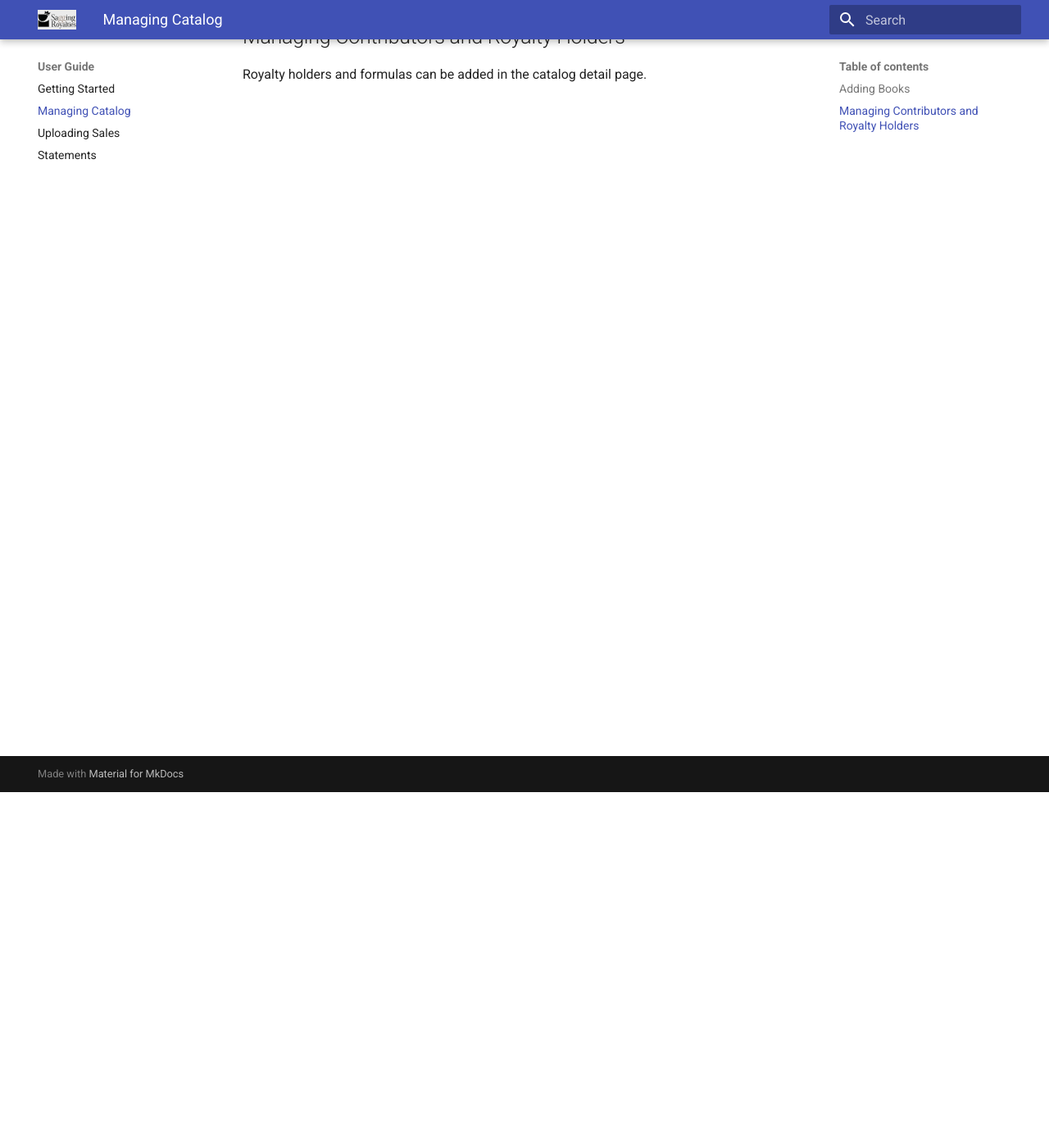
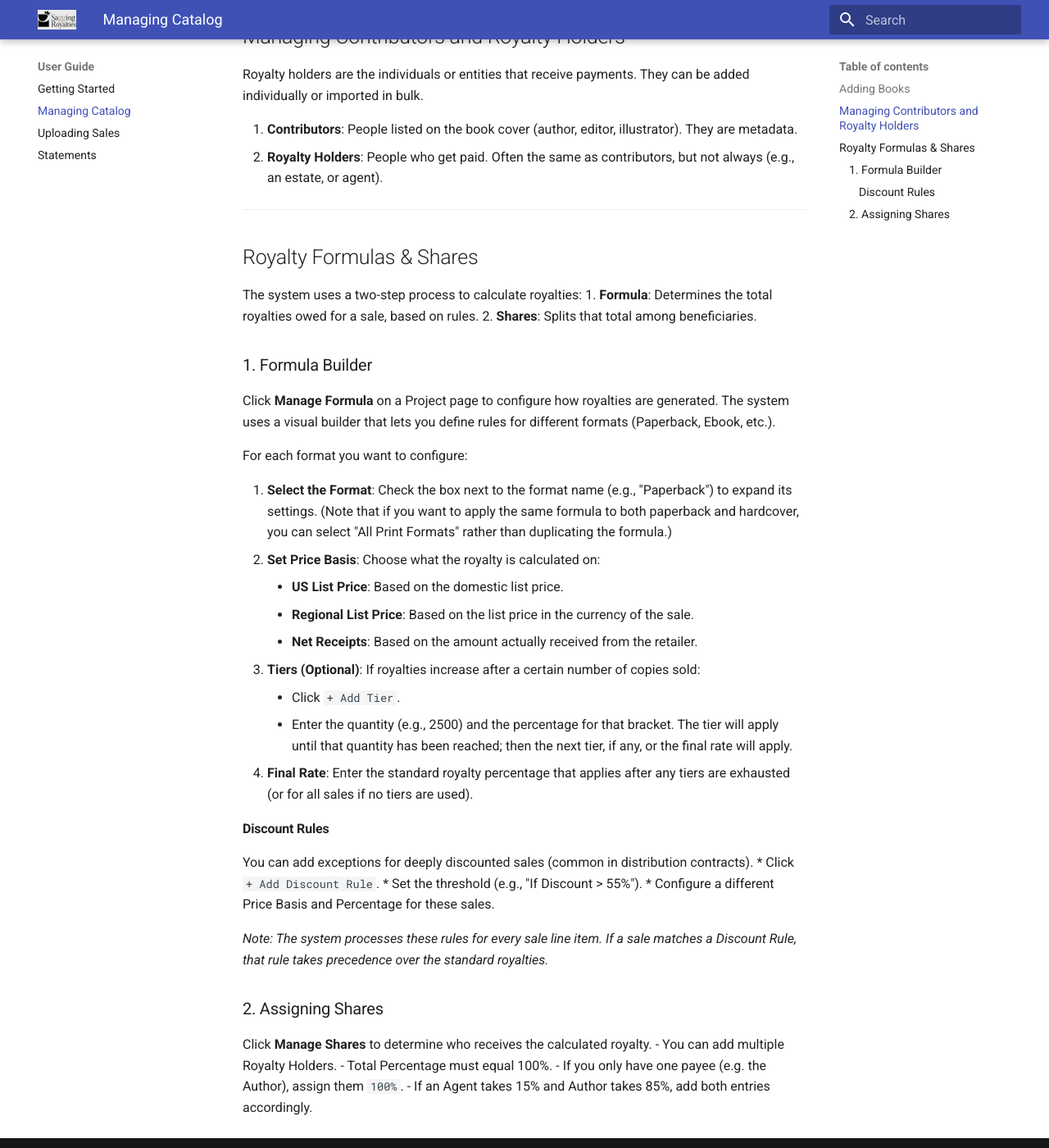
Before and after one commit to saggingmeniscus/saggingroyals-docs, an MkDocs documentation site: the page built from docs/catalog.md, in a window 1280 px wide and 1400 px high, scrolled down 434 px. Shown: the whole window at 82% size. Built offline with MkDocs 1.6.1 and Material for MkDocs 9.7.7, drawn with Linux system fonts in a browser that asks for light colours.

Commit message:
document royalty formulas

```diff
--- a/docs/catalog.md
+++ b/docs/catalog.md
@@ -8,4 +8,47 @@ Currently, books can be added to the catalog in the publisher portal, either one
 
 ## Managing Contributors and Royalty Holders
 
-Royalty holders and formulas can be added in the catalog detail page.
+Royalty holders are the individuals or entities that receive payments. They can be added individually or imported in bulk.
+
+1.  **Contributors**: People listed on the book cover (author, editor, illustrator). They are metadata.
+2.  **Royalty Holders**: People who get paid. Often the same as contributors, but not always (e.g., an estate, or agent).
+
+---
+
+## Royalty Formulas & Shares
+
+The system uses a two-step process to calculate royalties:
+1.  **Formula**: Determines the total royalties owed for a sale, based on rules.
+2.  **Shares**: Splits that total among beneficiaries.
+
+### 1. Formula Builder
+
+Click **Manage Formula** on a Project page to configure how royalties are generated. The system uses a visual builder that lets you define rules for different formats (Paperback, Ebook, etc.).
+
+For each format you want to configure:
+
+1.  **Select the Format**: Check the box next to the format name (e.g., "Paperback") to expand its settings. (Note that if you want to apply the same formula to both paperback and hardcover, you can select "All Print Formats" rather than duplicating the formula.)
+2.  **Set Price Basis**: Choose what the royalty is calculated on:
+    *   **US List Price**: Based on the domestic list price.
+    *   **Regional List Price**: Based on the list price in the currency of the sale.
+    *   **Net Receipts**: Based on the amount actually received from the retailer.
+3.  **Tiers (Optional)**: If royalties increase after a certain number of copies sold:
+    *   Click `+ Add Tier`.
+    *   Enter the quantity (e.g., 2500) and the percentage for that bracket. The tier will apply  until that quantity has been reached; then the next tier, if any, or the final rate will apply.
+4.  **Final Rate**: Enter the standard royalty percentage that applies after any tiers are exhausted (or for all sales if no tiers are used).
+
+#### Discount Rules
+You can add exceptions for deeply discounted sales (common in distribution contracts).
+*   Click `+ Add Discount Rule`.
+*   Set the threshold (e.g., "If Discount > 55%").
+*   Configure a different Price Basis and Percentage for these sales.
+
+*Note: The system processes these rules for every sale line item. If a sale matches a Discount Rule, that rule takes precedence over the standard royalties.*
+
+### 2. Assigning Shares
+
+Click **Manage Shares** to determine who receives the calculated royalty.
+-   You can add multiple Royalty Holders.
+-   Total Percentage must equal 100%.
+-   If you only have one payee (e.g. the Author), assign them `100%`.
+-   If an Agent takes 15% and Author takes 85%, add both entries accordingly.
```
